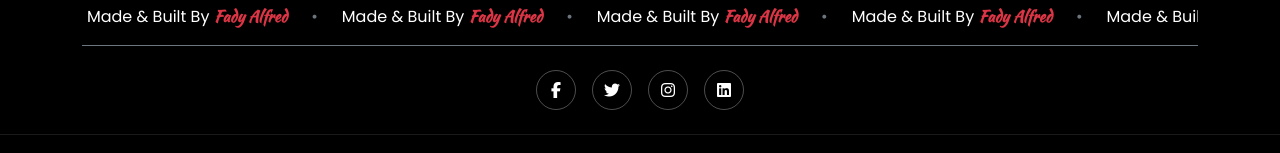
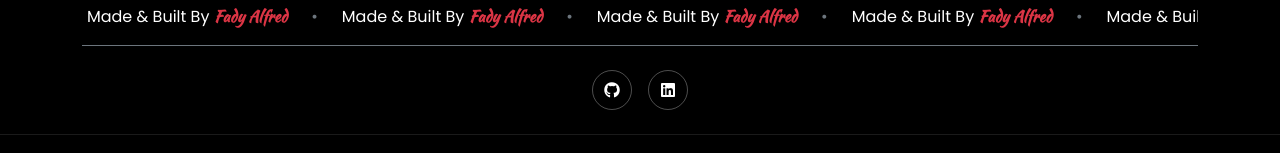
Before and after one commit to Fady7618/E-CommerceAngular, an Angular app: page /profile in a window 1280 px wide. Shown: the part 1113-1266 px from the top of the page. Built offline with nearby package versions, Linux system fonts and the light colour scheme.

Commit message:
fotter updated

```diff
--- a/src/app/shared/footer/footer.component.css
+++ b/src/app/shared/footer/footer.component.css
@@ -50,7 +50,7 @@ footer {
   background-color: rgba(255, 255, 255, 0.1);
 }
 
-/* Social Media Links */
+/* Social Media Links - Updated hover effects */
 .social-link, .social-icon {
   display: flex;
   align-items: center;
@@ -62,28 +62,26 @@ footer {
   color: white;
   transition: all 0.3s ease;
   text-decoration: none;
+  background-color: transparent;
 }
 
+/* Add new hover styles */
 .social-link:hover, .social-icon:hover {
-  transform: translateY(-3px);
+  background-color: white;
+  border-color: white;
+  box-shadow: 0 5px 15px rgba(0, 0, 0, 0.2);
 }
 
-/* Specific hover colors for social icons */
-.fa-facebook-f:hover {
-  color: #1877F2 !important;
+/* GitHub icon */
+.social-link:nth-child(1):hover {
+  color: #333 !important; /* GitHub brand color */
 }
 
-.fa-twitter:hover {
-  color: #1DA1F2 !important;
+/* LinkedIn icon */
+.social-link:nth-child(2):hover {
+  color: #0A66C2 !important; /* LinkedIn brand color */
 }
 
-.fa-instagram:hover {
-  color: #E1306C !important;
-}
-
-.fa-linkedin:hover {
-  color: #0A66C2 !important;
-}
 
 /* Copyright Section */
 .copyright-section {
--- a/src/app/shared/footer/footer.component.html
+++ b/src/app/shared/footer/footer.component.html
@@ -97,10 +97,8 @@
     <div class="row mt-4">
       <div class="col-12 d-flex justify-content-center">
         <div class="social-links d-flex gap-3">
-          <a href="#" class="social-link"><i class="fa-brands fa-facebook-f"></i></a>
-          <a href="#" class="social-link"><i class="fa-brands fa-twitter"></i></a>
-          <a href="#" class="social-link"><i class="fa-brands fa-instagram"></i></a>
-          <a href="#" class="social-link"><i class="fa-brands fa-linkedin"></i></a>
+          <a href="https://github.com/Fady7618" class="social-link" title="GitHub"><i class="fa-brands fa-github"></i></a>
+          <a href="https://www.linkedin.com/in/fady-alfred" class="social-link" title="LinkedIn"><i class="fa-brands fa-linkedin"></i></a>
         </div>
       </div>
     </div>
```
